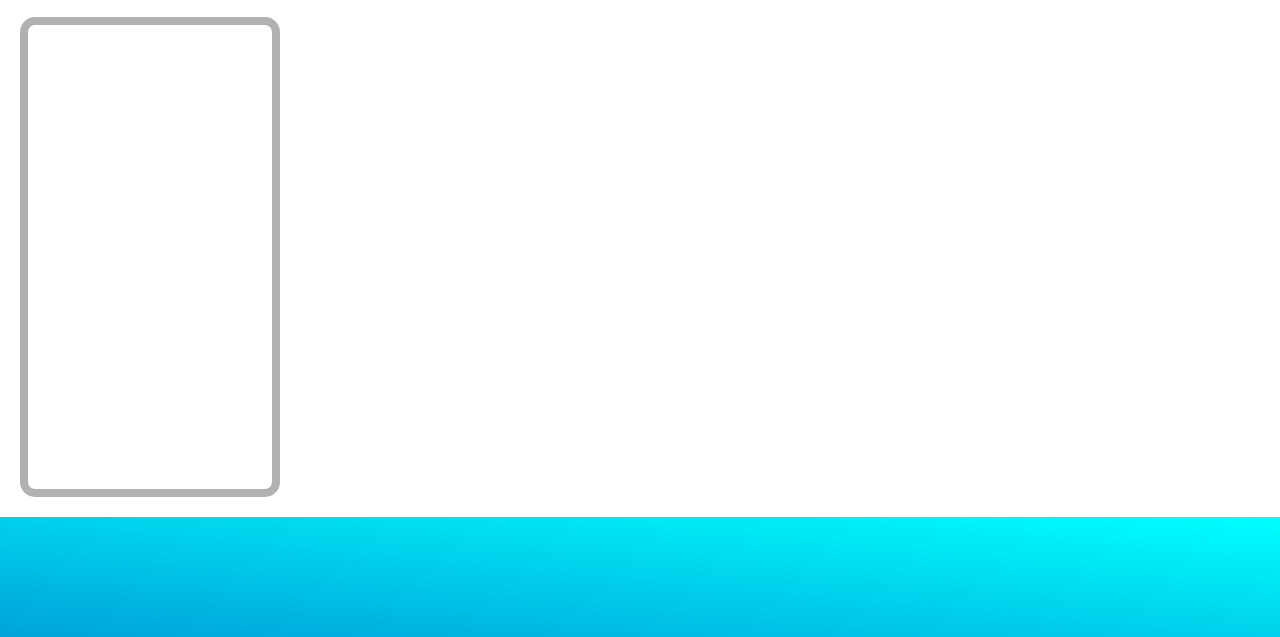
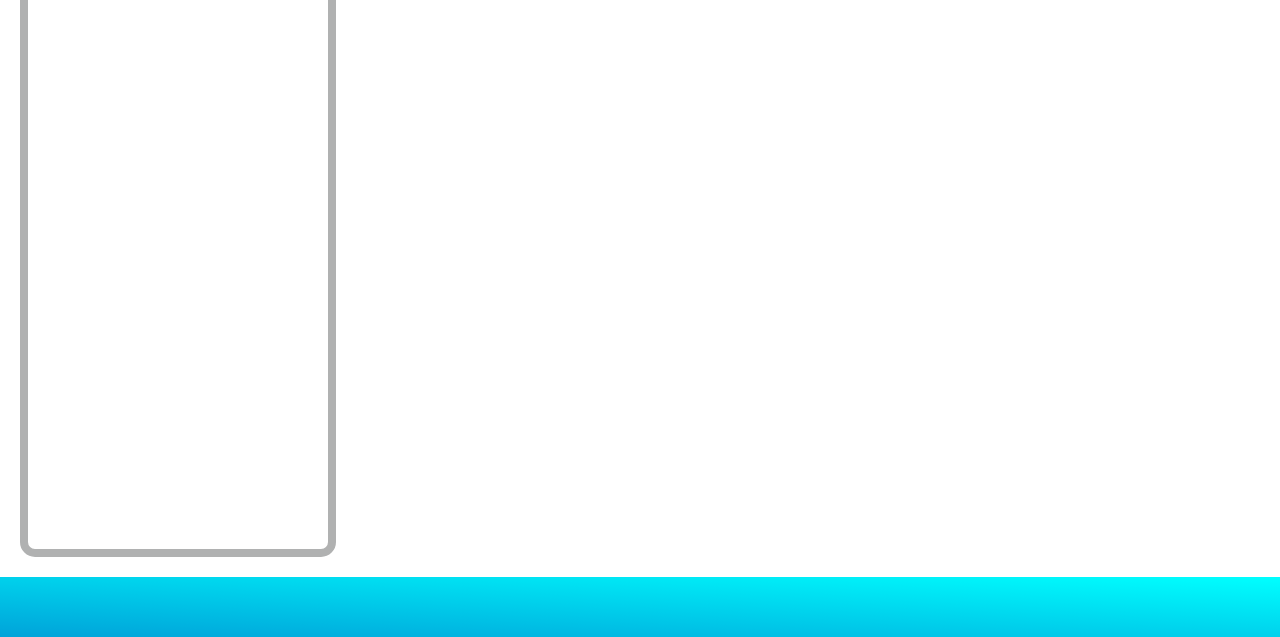
Before and after one commit to Kbouti/toDo, a website built with webpack: page dist/index.html in a window 1280 px wide. Shown: the part 163-800 px from the top of the page. Built offline with Linux system fonts and the light colour scheme.

Commit message:
Rearrange using flex

```diff
--- a/src/homepage.js
+++ b/src/homepage.js
@@ -10,8 +10,9 @@ import createElement from './elementMaker.js';
 function buildPage(){
     createElement([`header`], `div`, ``,`content`);
         createElement([`title`], `div`, `To Do List`, `header`);
-    createElement([`sidebar`], `div`, ``, `content`);
-    createElement([`mainBody`], `div`, ``, `content`);
+    createElement([`body`], `div`, ``, `content`)
+    createElement([`sidebar`], `div`, ``, `body`);
+    createElement([`mainBody`], `div`, ``, `body`);
     createElement([`footer`], `div`, ``, `content`);
 }
 
--- a/src/style.css
+++ b/src/style.css
@@ -14,10 +14,9 @@
 #content{
     height:100vh;
     width:100vw;
-    display:grid;
+    display:flex;
+    flex-direction:column;
 
-    grid-template-columns: 300px auto;
-    grid-template-rows: 20vh 65vh 15vh;
 }
 
 #header{
@@ -26,6 +25,7 @@
     grid-column-end: 3;
     background-image: linear-gradient(to top left,var(--colorA), var(--colorB));
     display:flex;
+    height: auto;
 }
 
 #title{
@@ -35,11 +35,17 @@
     margin-top:auto;
 }
 
+#body{
+    display:flex;
+    flex-direction:row;
+    flex-grow:1;
+}
+
 #sidebar{
     background-color: var(--colorD);
     border: 8px solid var(--colorC);
     border-radius:15px;
-
+    width:min(30vw, 300px);
     margin:20px;
 }
 
@@ -51,5 +57,5 @@
     grid-column-start: 1;
     grid-column-end: 3;
     background-image: linear-gradient(to top right,var(--colorA), var(--colorB));
-
+    height:60px;
 }
```
Also changed, not shown: dist/main.js.
